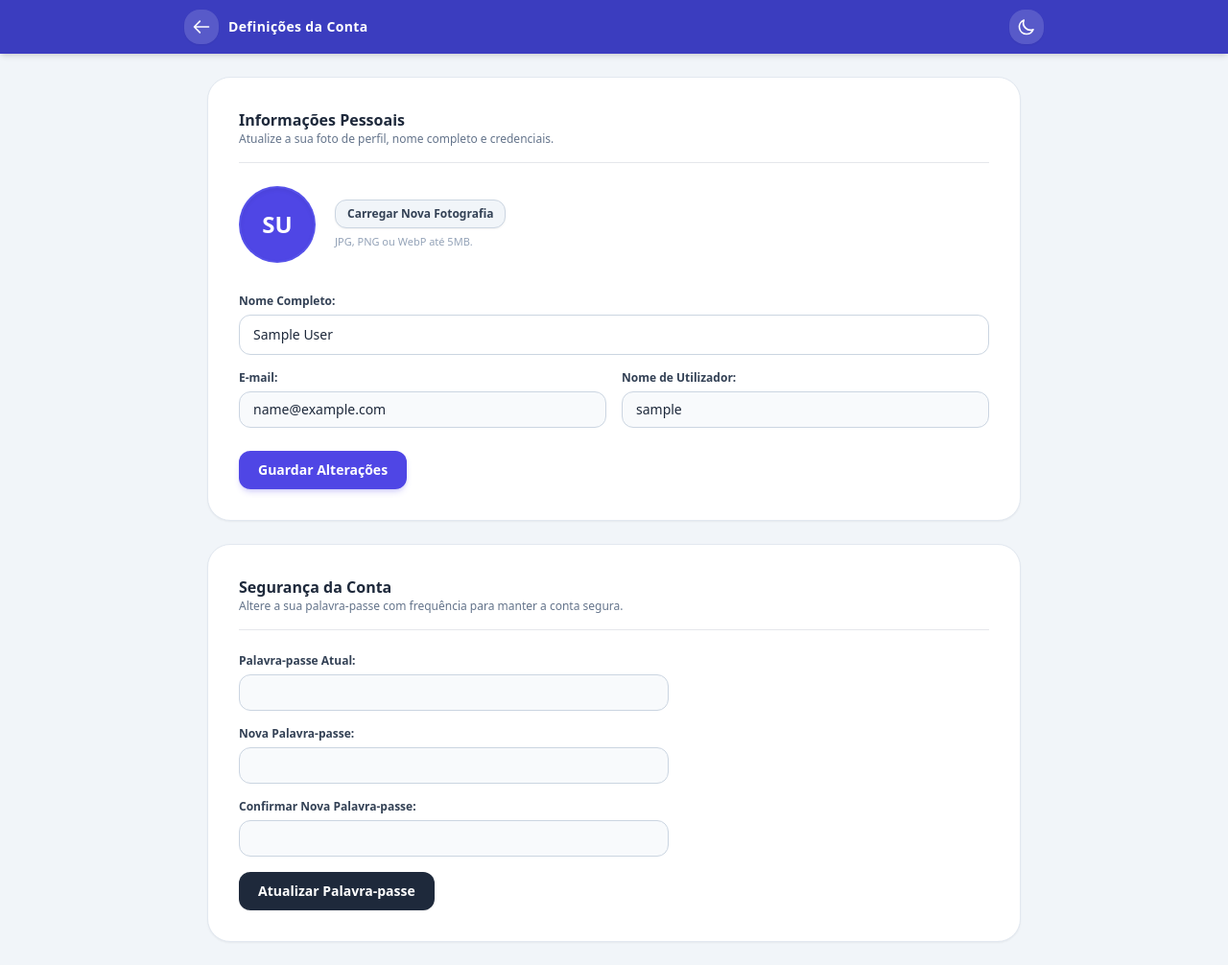
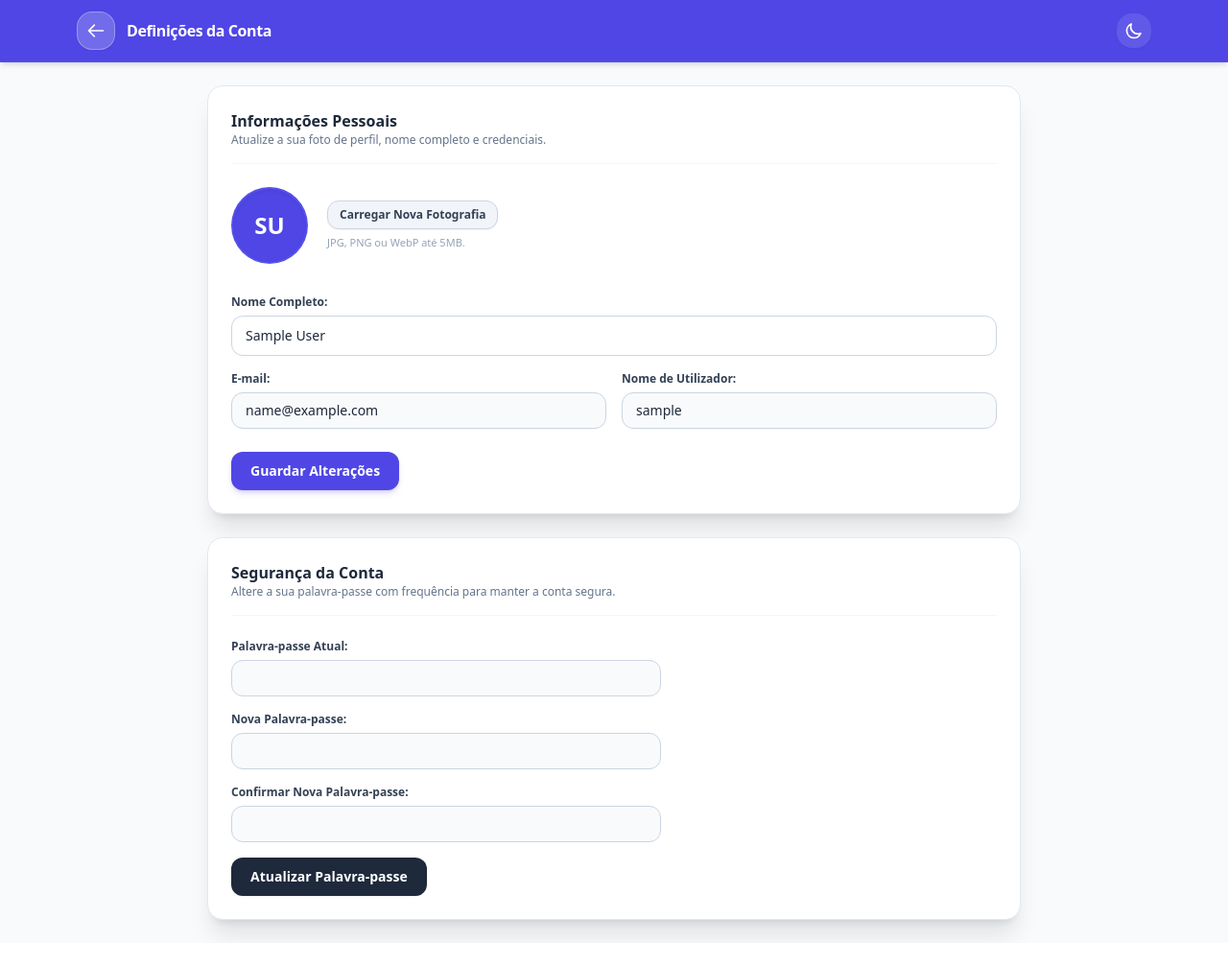
Before and after one commit to brenomoura2912/financeiro_familiar, a Django app: page /perfil/ in a window 1280 px wide. Shown: the whole page at 96% size. After the commit the page ends 983 px from the top, so only its background shows below. Run offline with Django 5.2, Linux system fonts and the light colour scheme; the visitor is signed in with stand-in values (Sample User, id 1); data comes from the database, SQL or seed files in the repository; some libraries are stand-ins or nearby versions.

Commit message:
ajustes para padronizar tela de perfil e de inicio nas mesmas cores e proporcoes

```diff
--- a/financeiro/templates/financeiro/perfil.html
+++ b/financeiro/templates/financeiro/perfil.html
@@ -1,5 +1,6 @@
+{% load static %}
 <!DOCTYPE html>
-<html lang="pt-br">
+<html lang="pt-br" class="h-full">
 <head>
   <meta charset="UTF-8">
   <meta name="viewport" content="width=device-width, initial-scale=1.0">
@@ -16,7 +17,7 @@
     }
   </script>
 </head>
-<body class="bg-slate-100 dark:bg-slate-900 text-slate-800 dark:text-slate-100 font-sans min-h-screen transition-colors duration-200">
+<body class="bg-slate-50 dark:bg-slate-900 text-slate-800 dark:text-slate-100 font-sans min-h-screen flex flex-col transition-colors duration-200">
 
   {% if messages %}
     <div id="toast-container" class="fixed top-5 right-5 z-50 flex flex-col gap-2.5 max-w-sm w-full pointer-events-none">
@@ -32,31 +33,32 @@
     </div>
   {% endif %}
 
-  <header class="bg-[#3b3dbf] dark:bg-[#161730] text-white px-3 sm:px-6 h-14 shadow-md border-b border-indigo-700/40 dark:border-slate-800 flex items-center relative z-40 transition-colors duration-200">
-    <div class="max-w-4xl w-full mx-auto flex items-center justify-between gap-2">
+  <!-- Cabeçalho idêntico à paleta de Meus Familiares -->
+  <header class="bg-indigo-600 dark:bg-indigo-700 border-b border-indigo-500/40 text-white sticky top-0 z-40 shadow-md transition-colors duration-200">
+    <div class="max-w-6xl mx-auto px-4 h-16 flex items-center justify-between gap-3">
 
-      <div class="flex items-center gap-2.5 min-w-0">
+      <div class="flex items-center gap-3 min-w-0">
         <a href="{% url 'meus_familiares' %}"
            title="Voltar aos Meus Familiares"
-           class="w-9 h-9 rounded-2xl bg-white/15 hover:bg-white/25 flex items-center justify-center text-white active:scale-95 transition shadow-sm shrink-0">
+           class="w-10 h-10 rounded-2xl bg-white/20 border border-white/30 flex items-center justify-center text-white hover:scale-105 active:scale-95 transition shrink-0 shadow-sm">
           <svg class="w-5 h-5" fill="none" stroke="currentColor" viewBox="0 0 24 24">
             <path stroke-linecap="round" stroke-linejoin="round" stroke-width="2" d="M10 19l-7-7m0 0l7-7m-7 7h18" />
           </svg>
         </a>
-        <h1 class="text-xs sm:text-sm font-bold text-white tracking-wide truncate">Definições da Conta</h1>
+        <h1 class="font-bold tracking-tight text-white text-base truncate">Definições da Conta</h1>
       </div>
 
-      <div class="flex items-center gap-2 shrink-0">
+      <div class="flex items-center gap-3 shrink-0">
         <button type="button"
                 onclick="toggleTheme()"
                 id="theme-toggle-btn"
                 title="Alternar Tema Claro/Escuro"
-                class="w-9 h-9 rounded-2xl bg-white/15 hover:bg-white/25 flex items-center justify-center text-white active:scale-95 transition focus:outline-none shadow-sm">
+                class="w-9 h-9 rounded-2xl bg-white/10 hover:bg-white/20 flex items-center justify-center text-white active:scale-95 transition focus:outline-none shadow-sm cursor-pointer">
+          <svg id="sun-icon" class="w-5 h-5 hidden" fill="none" stroke="currentColor" viewBox="0 0 24 24">
+            <path stroke-linecap="round" stroke-linejoin="round" stroke-width="2" d="M12 3v1m0 16v1m9-9h-1M4 12H3m15.364 6.364l-.707-.707M6.343 6.343l-.707-.707m12.728 0l-.707.707M6.343 17.657l-.707.707M16 12a4 4 0 11-8 0 4 4 0 018 0z" />
+          </svg>
           <svg id="moon-icon" class="w-5 h-5 hidden" fill="none" stroke="currentColor" viewBox="0 0 24 24">
             <path stroke-linecap="round" stroke-linejoin="round" stroke-width="2" d="M20.354 15.354A9 9 0 018.646 3.646 9.003 9.003 0 0012 21a9.003 9.003 0 008.354-5.646z" />
-          </svg>
-          <svg id="sun-icon" class="w-5 h-5 hidden" fill="none" stroke="currentColor" viewBox="0 0 24 24">
-            <path stroke-linecap="round" stroke-linejoin="round" stroke-width="2" d="M12 3v1m0 16v1m9-9h-1M4 12H3m15.364 6.364l-.707-.707M6.343 6.343l-.707-.707m12.728 0l-.707.707M6.343 17.657l-.707.707M16 12a4 4 0 11-8 0 4 4 0 018 0z" />
           </svg>
         </button>
       </div>
@@ -64,12 +66,13 @@
     </div>
   </header>
 
-  <main class="max-w-4xl mx-auto p-4 sm:p-6 space-y-6">
+  <main class="flex-1 max-w-4xl w-full mx-auto p-4 sm:p-6 space-y-6">
 
-    <section class="bg-white dark:bg-slate-800 rounded-3xl border border-slate-200 dark:border-slate-700 shadow-sm p-6 sm:p-8 space-y-6">
+    <!-- Secção: Informações Pessoais -->
+    <section class="bg-white dark:bg-slate-800/60 border border-slate-200 dark:border-slate-700/60 rounded-2xl p-5 sm:p-6 shadow-xl backdrop-blur-md transition-colors duration-200 space-y-6">
 
-      <div class="border-b dark:border-slate-700 pb-4">
-        <h2 class="text-base font-bold text-slate-800 dark:text-slate-100">Informações Pessoais</h2>
+      <div class="border-b border-slate-100 dark:border-slate-700/80 pb-4">
+        <h2 class="text-sm sm:text-base font-bold text-slate-800 dark:text-slate-100">Informações Pessoais</h2>
         <p class="text-xs text-slate-500 dark:text-slate-400">Atualize a sua foto de perfil, nome completo e credenciais.</p>
       </div>
 
@@ -80,7 +83,12 @@
           <div class="relative group">
             <div id="avatar-container" class="w-20 h-20 rounded-full overflow-hidden bg-indigo-600 text-white flex items-center justify-center font-bold text-2xl shadow-inner border-2 border-indigo-500/30">
               {% if perfil.foto %}
-                <img id="avatar-preview" src="{{ perfil.foto.url }}" alt="Foto de perfil" class="w-full h-full object-cover">
+                <img id="avatar-preview"
+                     src="{{ perfil.foto.url }}"
+                     alt="Foto de perfil"
+                     class="w-full h-full object-cover"
+                     onerror="this.classList.add('hidden'); document.getElementById('avatar-iniciais').classList.remove('hidden');">
+                <span id="avatar-iniciais" class="hidden">{{ perfil.iniciais }}</span>
               {% else %}
                 <span id="avatar-iniciais">{{ perfil.iniciais }}</span>
                 <img id="avatar-preview" src="#" alt="Preview" class="hidden w-full h-full object-cover">
@@ -93,7 +101,7 @@
             </label>
           </div>
 
-          <!-- Input de ficheiro -->
+          <!-- Input oculto de ficheiro -->
           <input type="file" name="foto" id="input-avatar-upload" accept="image/*" class="hidden">
 
           <div class="space-y-1.5 text-center sm:text-left">
@@ -106,7 +114,7 @@
               {% if perfil.foto %}
                 <button type="button"
                         onclick="abrirModalRemoverFoto()"
-                        class="px-3 py-1.5 rounded-xl bg-rose-50 dark:bg-rose-950/50 hover:bg-rose-100 dark:hover:bg-rose-900/60 text-rose-600 dark:text-rose-400 text-xs font-semibold border border-rose-200 dark:border-rose-800 transition shadow-sm active:scale-95">
+                        class="px-3 py-1.5 rounded-xl bg-rose-50 dark:bg-rose-950/50 hover:bg-rose-100 dark:hover:bg-rose-900/60 text-rose-600 dark:text-rose-400 text-xs font-semibold border border-rose-200 dark:border-rose-800 transition shadow-sm active:scale-95 cursor-pointer">
                   Remover
                 </button>
               {% endif %}
@@ -143,16 +151,17 @@
 
         <button type="submit"
                 name="atualizar_perfil"
-                class="bg-indigo-600 hover:bg-indigo-700 text-white text-xs sm:text-sm font-semibold px-5 py-2.5 rounded-xl transition shadow-md shadow-indigo-600/20 active:scale-95">
+                class="bg-indigo-600 hover:bg-indigo-500 text-white text-xs sm:text-sm font-semibold px-5 py-2.5 rounded-xl transition shadow-md shadow-indigo-600/20 active:scale-95 cursor-pointer">
           Guardar Alterações
         </button>
       </form>
     </section>
 
-    <section class="bg-white dark:bg-slate-800 rounded-3xl border border-slate-200 dark:border-slate-700 shadow-sm p-6 sm:p-8 space-y-6">
+    <!-- Secção: Segurança da Conta -->
+    <section class="bg-white dark:bg-slate-800/60 border border-slate-200 dark:border-slate-700/60 rounded-2xl p-5 sm:p-6 shadow-xl backdrop-blur-md transition-colors duration-200 space-y-6">
 
-      <div class="border-b dark:border-slate-700 pb-4">
-        <h2 class="text-base font-bold text-slate-800 dark:text-slate-100">Segurança da Conta</h2>
+      <div class="border-b border-slate-100 dark:border-slate-700/80 pb-4">
+        <h2 class="text-sm sm:text-base font-bold text-slate-800 dark:text-slate-100">Segurança da Conta</h2>
         <p class="text-xs text-slate-500 dark:text-slate-400">Altere a sua palavra-passe com frequência para manter a conta segura.</p>
       </div>
 
@@ -174,22 +183,22 @@
 
         <div>
           <label class="block text-xs font-semibold text-slate-700 dark:text-slate-300 mb-1.5">Palavra-passe Atual:</label>
-          <input type="password" name="old_password" required class="w-full px-3.5 py-2 bg-slate-50 dark:bg-slate-700/60 border border-slate-300 dark:border-slate-600 rounded-xl text-xs sm:text-sm outline-none focus:ring-2 focus:ring-indigo-500">
+          <input type="password" name="old_password" required class="w-full px-3.5 py-2 bg-slate-50 dark:bg-slate-700/60 border border-slate-300 dark:border-slate-600 rounded-xl text-xs sm:text-sm outline-none focus:ring-2 focus:ring-indigo-500 text-slate-800 dark:text-slate-100 transition">
         </div>
 
         <div>
           <label class="block text-xs font-semibold text-slate-700 dark:text-slate-300 mb-1.5">Nova Palavra-passe:</label>
-          <input type="password" name="new_password1" required class="w-full px-3.5 py-2 bg-slate-50 dark:bg-slate-700/60 border border-slate-300 dark:border-slate-600 rounded-xl text-xs sm:text-sm outline-none focus:ring-2 focus:ring-indigo-500">
+          <input type="password" name="new_password1" required class="w-full px-3.5 py-2 bg-slate-50 dark:bg-slate-700/60 border border-slate-300 dark:border-slate-600 rounded-xl text-xs sm:text-sm outline-none focus:ring-2 focus:ring-indigo-500 text-slate-800 dark:text-slate-100 transition">
         </div>
 
         <div>
           <label class="block text-xs font-semibold text-slate-700 dark:text-slate-300 mb-1.5">Confirmar Nova Palavra-passe:</label>
-          <input type="password" name="new_password2" required class="w-full px-3.5 py-2 bg-slate-50 dark:bg-slate-700/60 border border-slate-300 dark:border-slate-600 rounded-xl text-xs sm:text-sm outline-none focus:ring-2 focus:ring-indigo-500">
+          <input type="password" name="new_password2" required class="w-full px-3.5 py-2 bg-slate-50 dark:bg-slate-700/60 border border-slate-300 dark:border-slate-600 rounded-xl text-xs sm:text-sm outline-none focus:ring-2 focus:ring-indigo-500 text-slate-800 dark:text-slate-100 transition">
         </div>
 
         <button type="submit"
                 name="alterar_senha"
-                class="bg-slate-800 dark:bg-slate-700 hover:bg-slate-900 dark:hover:bg-slate-600 text-white text-xs sm:text-sm font-semibold px-5 py-2.5 rounded-xl transition shadow-sm active:scale-95">
+                class="bg-slate-800 dark:bg-slate-700 hover:bg-slate-900 dark:hover:bg-slate-600 text-white text-xs sm:text-sm font-semibold px-5 py-2.5 rounded-xl transition shadow-sm active:scale-95 cursor-pointer">
           Atualizar Palavra-passe
         </button>
       </form>
@@ -219,13 +228,13 @@
         {% csrf_token %}
         <button type="button"
                 onclick="fecharModalRemoverFoto()"
-                class="px-4 py-2 rounded-xl bg-slate-100 dark:bg-slate-700 hover:bg-slate-200 dark:hover:bg-slate-600 text-slate-600 dark:text-slate-300 text-xs font-semibold transition active:scale-95">
+                class="px-4 py-2 rounded-xl bg-slate-100 dark:bg-slate-700 hover:bg-slate-200 dark:hover:bg-slate-600 text-slate-600 dark:text-slate-300 text-xs font-semibold transition active:scale-95 cursor-pointer">
           Cancelar
         </button>
 
         <button type="submit"
                 name="remover_foto"
-                class="px-4 py-2 rounded-xl bg-rose-600 hover:bg-rose-700 text-white text-xs font-semibold transition shadow-md shadow-rose-600/20 active:scale-95">
+                class="px-4 py-2 rounded-xl bg-rose-600 hover:bg-rose-700 text-white text-xs font-semibold transition shadow-md shadow-rose-600/20 active:scale-95 cursor-pointer">
           Sim, Remover
         </button>
       </form>
@@ -240,8 +249,8 @@
       const sun = document.getElementById('sun-icon');
       if (moon && sun) {
         if (isDark) {
-          moon.classList.remove('hidden');
-          sun.classList.add('hidden');
+          sun.classList.remove('hidden');
+          moon.classList.add('hidden');
         } else {
           moon.classList.remove('hidden');
           sun.classList.add('hidden');
@@ -250,13 +259,8 @@
     }
 
     function toggleTheme() {
-      if (document.documentElement.classList.contains('dark')) {
-        document.documentElement.classList.remove('dark');
-        localStorage.setItem('theme', 'light');
-      } else {
-        document.documentElement.classList.add('dark');
-        localStorage.setItem('theme', 'dark');
-      }
+      const isDark = document.documentElement.classList.toggle('dark');
+      localStorage.setItem('theme', isDark ? 'dark' : 'light');
       updateThemeIcons();
     }
     updateThemeIcons();
@@ -290,7 +294,6 @@
       });
     }
 
-    // Funções do Modal Moderno de Remoção de Foto
     const modalRemover = document.getElementById('modal-remover-foto');
     const cardRemover = document.getElementById('modal-remover-foto-card');
 
@@ -312,7 +315,6 @@
       }, 200);
     }
 
-    // Fechar ao clicar fora do modal
     if (modalRemover) {
       modalRemover.addEventListener('click', function(e) {
         if (e.target === modalRemover) {
```
